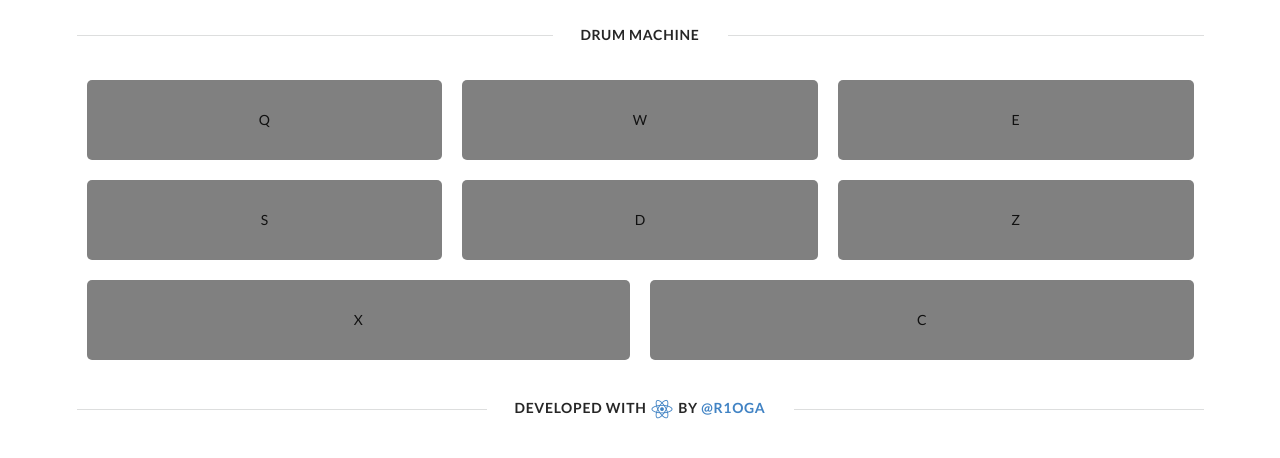
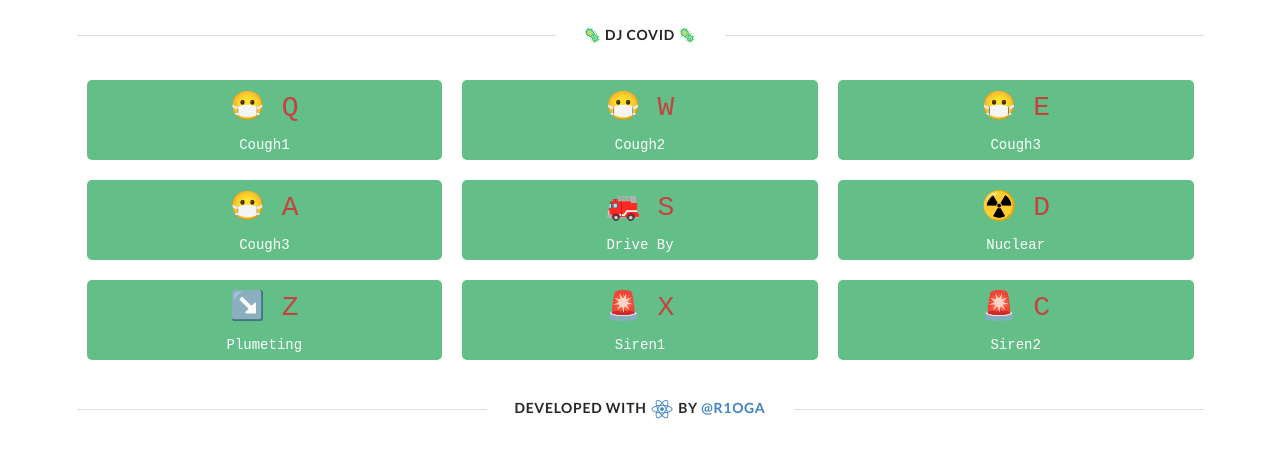
Before and after one commit to r1oga/dj-covid, a React (Create React App) app: page / in a window 1280 px wide. Shown: the top 458 px of the page. Built offline with nearby package versions, Linux system fonts and the light colour scheme.

Commit message:
feat: Add keyDown eventlisteners

```diff
--- a/package.json
+++ b/package.json
@@ -1,5 +1,5 @@
 {
-  "name": "drum-machine",
+  "name": "dj-covid",
   "version": "0.1.0",
   "private": true,
   "dependencies": {
--- a/src/components/Footer.js
+++ b/src/components/Footer.js
@@ -6,14 +6,22 @@ const Footer = () => {
       <div className='ui segment basic center aligned'>
         <p>
          Developed with {' '}
-          <a href='https://reactjs.org/' target='_blank'>
+          <a
+            href='https://reactjs.org/'
+            target='_blank'
+            rel='noopener noreferrer'
+          >
             <i
               aria-hidden='true'
               className='react icon large'
             />
           </a>
          by {' '}
-          <a href='https://github.com/r1oga' target='_blank'>
+          <a
+            href='https://github.com/r1oga'
+            target='_blank'
+            rel='noopener noreferrer'
+          >
                @r1oga
           </a>
         </p>
--- a/src/components/Header.js
+++ b/src/components/Header.js
@@ -5,7 +5,9 @@ const Header = () => {
     <div>
       <div className='ui divider horizontal'>
         <div className='ui center aligned segment basic'>
-          Drum Machine
+          <span role='img' aria-label='virus'>🦠{' '}</span>
+          DJ COVID
+          <span role='img' aria-label='virus'>{' '}🦠</span>
         </div>
       </div>
     </div>
--- a/src/components/Pad.js
+++ b/src/components/Pad.js
@@ -1,20 +1,27 @@
-import React from 'react'
+import React, { useEffect } from 'react'
 import styled from 'styled-components'
 
 import Touch from './Touch'
+import fx from '../fx'
 
 const Pad = () => {
-  const letters = ['Q', 'W', 'E', 'S', 'D', 'Z', 'X', 'C']
   const Flex = styled.div`
     display: flex;
     flex-flow: row wrap;
   `
+  const playSound = e => {
+    console.log(e.keyCode)
+  }
+
+  useEffect(() => {
+    window.addEventListener('keydown', playSound)
+  }, [])
   return (
     <Flex>
       {
-        letters.map((letter, i) => {
+        fx.map((fx, i) => {
           return (
-            <Touch letter={letter} key={i} />
+            <Touch {...fx} key={i} />
           )
         })
       }
--- a/src/components/Touch.js
+++ b/src/components/Touch.js
@@ -3,7 +3,7 @@ import styled from 'styled-components'
 
 const Touch = props => {
   const Div = styled.div`
-    background-color: grey;
+    background-color: rgb(99, 190, 135);
     border-radius: 5px;
     box-shadow: black 3 3 5;
     height: 80px;
@@ -12,10 +12,18 @@ const Touch = props => {
     margin: 10px;
     vertical-align: middle;
     text-align: center;
+    font-family: monospace
+  `
+  const Span = styled.span`
+    color: rgb(195, 67, 67);
+    font-size: 2em;
+    line-height: 55px;
   `
   return (
     <Div>
-      <span style={{ lineHeight: '80px' }}>{props.letter}</span>
+      <Span role='img' aria-label='mask emoji'>{props.emoji + ' '}</Span>
+      <Span>{props.letter}</Span>
+      <p style={{ color: 'white' }}>{props.name}</p>
     </Div>
   )
 }
--- /dev/null
+++ b/src/fx.js
@@ -0,0 +1,65 @@
+export default [
+  {
+    letter: 'Q',
+    emoji: '😷',
+    name: 'Cough1',
+    url: 'https://github.com/r1oga/dj-covid/blob/master/public/sounds/Cough1.wav',
+    code: 87
+  },
+  {
+    letter: 'W',
+    emoji: '😷',
+    name: 'Cough2',
+    url: 'https://github.com/r1oga/dj-covid/blob/master/public/sounds/Cough2.wav',
+    code: 87
+  },
+  {
+    letter: 'E',
+    emoji: '😷',
+    name: 'Cough3',
+    url: 'https://github.com/r1oga/dj-covid/blob/master/public/sounds/Cough3.wav',
+    code: 69
+  },
+  {
+    letter: 'A',
+    emoji: '😷',
+    name: 'Cough3',
+    url: 'https://github.com/r1oga/dj-covid/blob/master/public/sounds/Cough4.wav',
+    code: 65
+  },
+  {
+    letter: 'S',
+    emoji: '🚒',
+    name: 'Drive By',
+    url: 'https://github.com/r1oga/dj-covid/blob/master/public/sounds/DriveBy.wav',
+    code: 83
+  },
+  {
+    letter: 'D',
+    emoji: '☢️',
+    name: 'Nuclear',
+    url: 'https://github.com/r1oga/dj-covid/blob/master/public/sounds/nuclear.wav',
+    code: 68
+  },
+  {
+    letter: 'Z',
+    emoji: '↘️',
+    name: 'Plumeting',
+    url: 'https://github.com/r1oga/dj-covid/blob/master/public/sounds/Plumeting.wav',
+    code: 90
+  },
+  {
+    letter: 'X',
+    emoji: '🚨',
+    name: 'Siren1',
+    url: 'https://github.com/r1oga/dj-covid/blob/master/public/sounds/Siren1.wav',
+    code: 89
+  },
+  {
+    letter: 'C',
+    emoji: '🚨',
+    name: 'Siren2',
+    url: 'https://github.com/r1oga/dj-covid/blob/master/public/sounds/Siren2.wav',
+    code: 67
+  }
+]
```
